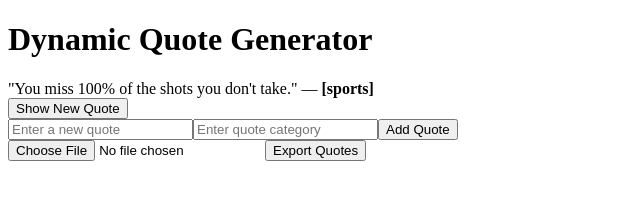
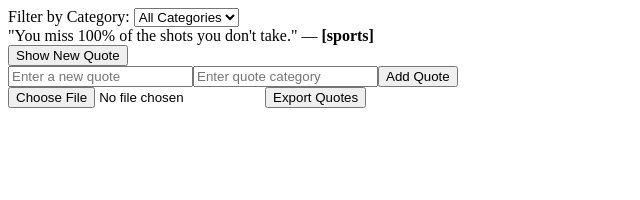
Before and after one commit to AdejareAyomikun/alx_fe_javascript, a plain HTML site: page dom-manipulation/index.html in a window 1280 px wide. Both pictures are taken after a click on the button "Show New Quote". Shown: the whole page, without its empty margins (0-640 px from the left). Drawn offline with Linux system fonts and the light colour scheme.

Commit message:
modified script.js

```diff
--- a/dom-manipulation/index.html
+++ b/dom-manipulation/index.html
@@ -6,9 +6,24 @@
     <title>Dynamic Quote Generator</title>
   </head>
   <body>
-    <h1>Dynamic Quote Generator</h1>
+    <!-- <h1>Dynamic Quote Generator</h1>
     <div id="quoteDisplay">Click the button to display a quote.</div>
     <button id="newQuote">Show New Quote</button>
+    <div id="formContainer"></div>
+
+    <div>
+      <input type="file" id="importFile" accept=".json" />
+      <button id="exportBtn">Export Quotes</button>
+    </div> -->
+
+    <label for="categoryFilter">Filter by Category:</label>
+    <select id="categoryFilter" onchange="filterQuotes()">
+      <option value="all">All Categories</option>
+    </select>
+
+    <div id="quoteDisplay">Click the button to display a quote.</div>
+    <button id="newQuote">Show New Quote</button>
+
     <div id="formContainer"></div>
 
     <div>
--- a/dom-manipulation/script.js
+++ b/dom-manipulation/script.js
@@ -1,6 +1,118 @@
+    // let quotes = [];
+
+    // // Load quotes from localStorage
+    // function loadQuotes() {
+    //   const stored = localStorage.getItem('quotes');
+    //   quotes = stored ? JSON.parse(stored) : [
+    //     { text: "The best way to predict the future is to invent it.", category: "inspiration" },
+    //     { text: "Do not be afraid to give up the good to go for the great.", category: "motivation" },
+    //     { text: "You miss 100% of the shots you don't take.", category: "sports" }
+    //   ];
+    // }
+
+    // // Save quotes to localStorage
+    // function saveQuotes() {
+    //   localStorage.setItem('quotes', JSON.stringify(quotes));
+    // }
+
+    // const quoteDisplay = document.getElementById('quoteDisplay');
+    // const newQuoteButton = document.getElementById('newQuote');
+
+    // function showRandomQuote() {
+    //   const randomIndex = Math.floor(Math.random() * quotes.length);
+    //   const quote = quotes[randomIndex];
+    //   quoteDisplay.innerHTML = `"${quote.text}" — <strong>[${quote.category}]</strong>`;
+    //   sessionStorage.setItem('lastQuote', JSON.stringify(quote));
+    // }
+
+    // function addQuote() {
+    //   const textInput = document.getElementById('newQuoteText');
+    //   const categoryInput = document.getElementById('newQuoteCategory');
+
+    //   const newQuote = textInput.value.trim();
+    //   const newCategory = categoryInput.value.trim();
+
+    //   if (newQuote && newCategory) {
+    //     quotes.push({ text: newQuote, category: newCategory });
+    //     textInput.value = '';
+    //     categoryInput.value = '';
+    //     saveQuotes();
+    //     alert('Quote added successfully!');
+    //   } else {
+    //     alert('Please fill in both fields.');
+    //   }
+    // }
+
+    // function createAddQuoteForm() {
+    //   const formContainer = document.getElementById('formContainer');
+
+    //   const quoteInput = document.createElement('input');
+    //   quoteInput.id = 'newQuoteText';
+    //   quoteInput.type = 'text';
+    //   quoteInput.placeholder = 'Enter a new quote';
+
+    //   const categoryInput = document.createElement('input');
+    //   categoryInput.id = 'newQuoteCategory';
+    //   categoryInput.type = 'text';
+    //   categoryInput.placeholder = 'Enter quote category';
+
+    //   const addButton = document.createElement('button');
+    //   addButton.textContent = 'Add Quote';
+    //   addButton.addEventListener('click', addQuote);
+
+    //   formContainer.appendChild(quoteInput);
+    //   formContainer.appendChild(categoryInput);
+    //   formContainer.appendChild(addButton);
+    // }
+
+    // function importFromJsonFile(event) {
+    //   const fileReader = new FileReader();
+    //   fileReader.onload = function(e) {
+    //     try {
+    //       const importedQuotes = JSON.parse(e.target.result);
+    //       if (Array.isArray(importedQuotes)) {
+    //         quotes.push(...importedQuotes);
+    //         saveQuotes();
+    //         alert('Quotes imported successfully!');
+    //       } else {
+    //         alert('Invalid JSON format.');
+    //       }
+    //     } catch (err) {
+    //       alert('Error reading JSON file.');
+    //     }
+    //   };
+    //   fileReader.readAsText(event.target.files[0]);
+    // }
+
+    // function exportQuotesToJson() {
+    //   const blob = new Blob([JSON.stringify(quotes, null, 2)], { type: "application/json" });
+    //   const url = URL.createObjectURL(blob);
+    //   const link = document.createElement('a');
+    //   link.href = url;
+    //   link.download = 'quotes.json';
+    //   link.click();
+    //   URL.revokeObjectURL(url);
+    // }
+
+    // // Event Listeners
+    // newQuoteButton.addEventListener('click', showRandomQuote);
+    // document.getElementById('importFile').addEventListener('change', importFromJsonFile);
+    // document.getElementById('exportBtn').addEventListener('click', exportQuotesToJson);
+
+    // // Initialize app
+    // loadQuotes();
+    // createAddQuoteForm();
+
+    // // Show last viewed quote from sessionStorage
+    // const lastQuote = sessionStorage.getItem('lastQuote');
+    // if (lastQuote) {
+    //   const quote = JSON.parse(lastQuote);
+    //   quoteDisplay.innerHTML = `"${quote.text}" — <strong>[${quote.category}]</strong>`;
+    // }
+
+
     let quotes = [];
 
-    // Load quotes from localStorage
     function loadQuotes() {
       const stored = localStorage.getItem('quotes');
       quotes = stored ? JSON.parse(stored) : [
@@ -10,17 +122,31 @@
       ];
     }
 
-    // Save quotes to localStorage
     function saveQuotes() {
       localStorage.setItem('quotes', JSON.stringify(quotes));
     }
 
+    function saveLastCategory(category) {
+      localStorage.setItem('lastCategory', category);
+    }
+
+    function getLastCategory() {
+      return localStorage.getItem('lastCategory') || 'all';
+    }
+
     const quoteDisplay = document.getElementById('quoteDisplay');
     const newQuoteButton = document.getElementById('newQuote');
+    const categoryFilter = document.getElementById('categoryFilter');
 
     function showRandomQuote() {
-      const randomIndex = Math.floor(Math.random() * quotes.length);
-      const quote = quotes[randomIndex];
+      const selectedCategory = categoryFilter.value;
+      let filteredQuotes = selectedCategory === 'all' ? quotes : quotes.filter(q => q.category === selectedCategory);
+      if (filteredQuotes.length === 0) {
+        quoteDisplay.innerHTML = `No quotes available in this category.`;
+        return;
+      }
+      const randomIndex = Math.floor(Math.random() * filteredQuotes.length);
+      const quote = filteredQuotes[randomIndex];
       quoteDisplay.innerHTML = `"${quote.text}" — <strong>[${quote.category}]</strong>`;
       sessionStorage.setItem('lastQuote', JSON.stringify(quote));
     }
@@ -28,15 +154,14 @@
     function addQuote() {
       const textInput = document.getElementById('newQuoteText');
       const categoryInput = document.getElementById('newQuoteCategory');
-
       const newQuote = textInput.value.trim();
       const newCategory = categoryInput.value.trim();
-
       if (newQuote && newCategory) {
         quotes.push({ text: newQuote, category: newCategory });
         textInput.value = '';
         categoryInput.value = '';
         saveQuotes();
+        populateCategories();
         alert('Quote added successfully!');
       } else {
         alert('Please fill in both fields.');
@@ -45,24 +170,38 @@
 
     function createAddQuoteForm() {
       const formContainer = document.getElementById('formContainer');
-
       const quoteInput = document.createElement('input');
       quoteInput.id = 'newQuoteText';
       quoteInput.type = 'text';
       quoteInput.placeholder = 'Enter a new quote';
-
       const categoryInput = document.createElement('input');
       categoryInput.id = 'newQuoteCategory';
       categoryInput.type = 'text';
       categoryInput.placeholder = 'Enter quote category';
-
       const addButton = document.createElement('button');
       addButton.textContent = 'Add Quote';
       addButton.addEventListener('click', addQuote);
-
       formContainer.appendChild(quoteInput);
       formContainer.appendChild(categoryInput);
       formContainer.appendChild(addButton);
+    }
+
+    function populateCategories() {
+      const categories = [...new Set(quotes.map(q => q.category))];
+      const currentSelection = getLastCategory();
+      categoryFilter.innerHTML = '<option value="all">All Categories</option>';
+      categories.forEach(cat => {
+        const option = document.createElement('option');
+        option.value = cat;
+        option.textContent = cat;
+        if (cat === currentSelection) option.selected = true;
+        categoryFilter.appendChild(option);
+      });
+    }
+
+    function filterQuotes() {
+      saveLastCategory(categoryFilter.value);
+      showRandomQuote();
     }
 
     function importFromJsonFile(event) {
@@ -73,6 +212,7 @@
           if (Array.isArray(importedQuotes)) {
             quotes.push(...importedQuotes);
             saveQuotes();
+            populateCategories();
             alert('Quotes imported successfully!');
           } else {
             alert('Invalid JSON format.');
@@ -94,16 +234,14 @@
       URL.revokeObjectURL(url);
     }
 
-    // Event Listeners
     newQuoteButton.addEventListener('click', showRandomQuote);
     document.getElementById('importFile').addEventListener('change', importFromJsonFile);
     document.getElementById('exportBtn').addEventListener('click', exportQuotesToJson);
 
-    // Initialize app
     loadQuotes();
     createAddQuoteForm();
+    populateCategories();
 
-    // Show last viewed quote from sessionStorage
     const lastQuote = sessionStorage.getItem('lastQuote');
     if (lastQuote) {
       const quote = JSON.parse(lastQuote);
```
